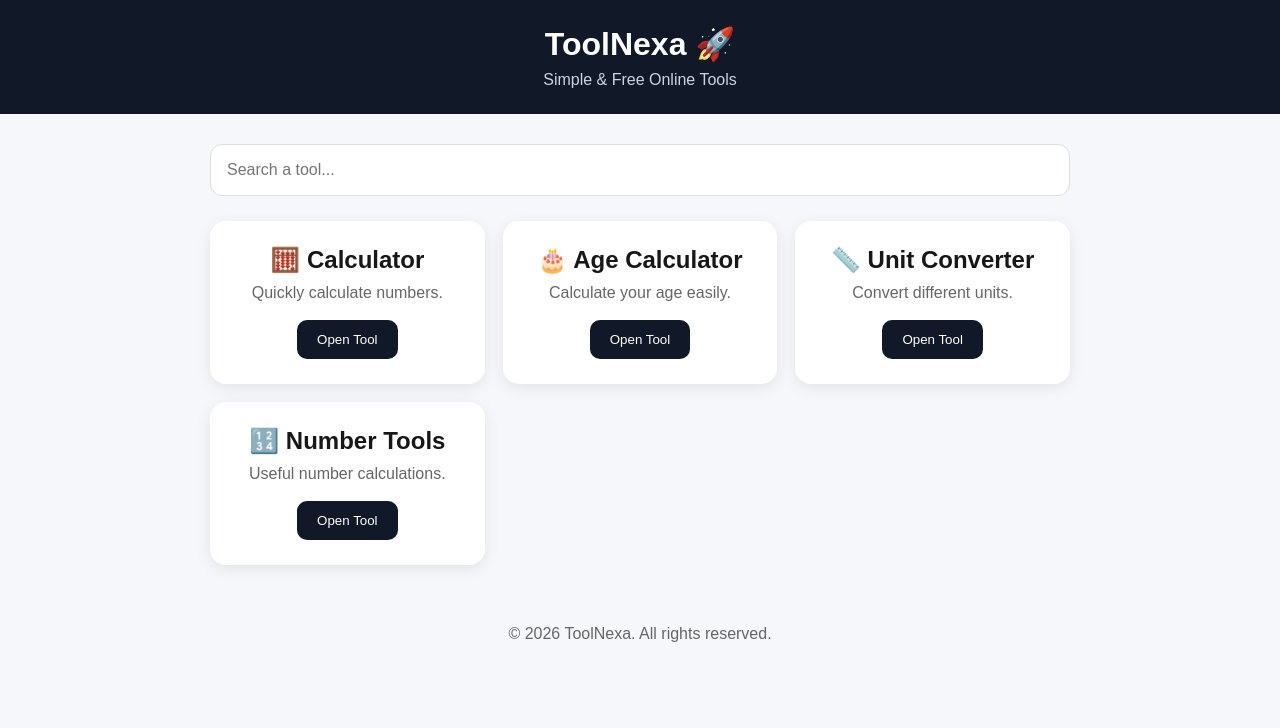
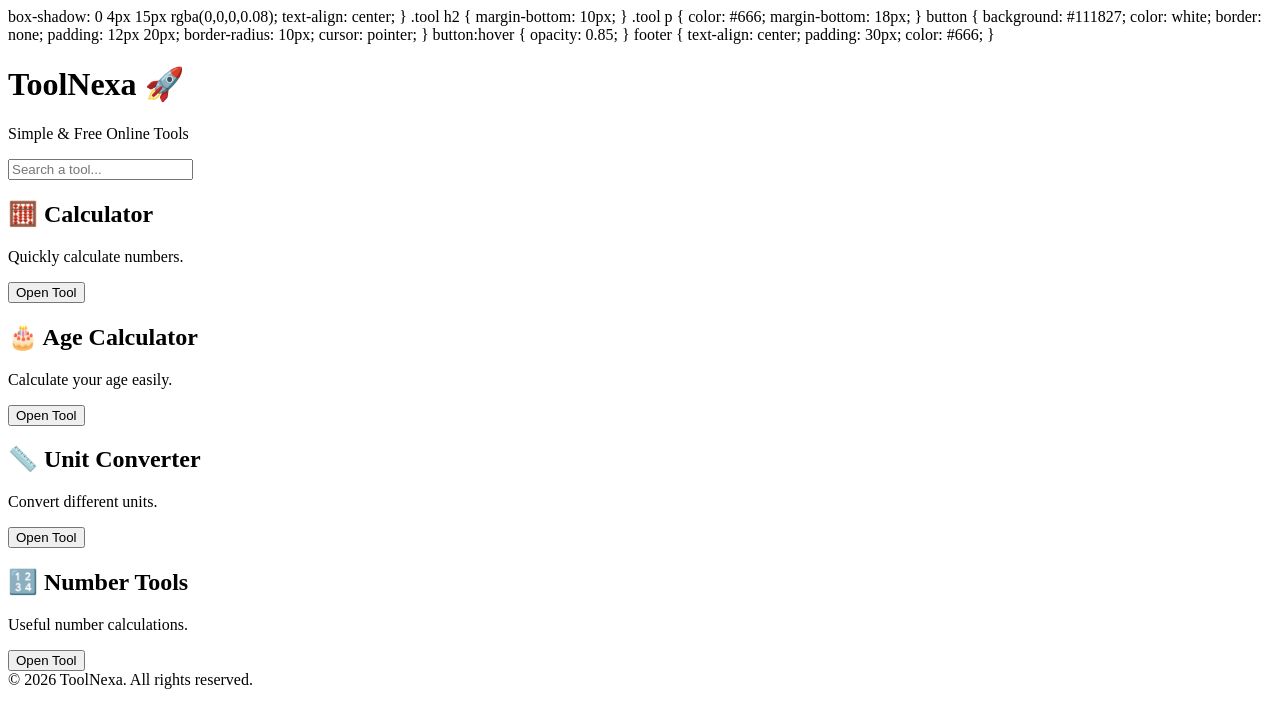
Before and after one commit to allhacker7thala-coder/toolnexa, a plain HTML site: page index.html in a window 1280 px wide. Drawn offline with Linux system fonts and the light colour scheme.

Commit message:
Update index.html

```diff
--- a/index.html
+++ b/index.html
@@ -1,64 +1,4 @@
-<!DOCTYPE html>
-<html lang="en">
-<head>
-<meta charset="UTF-8">
-<meta name="viewport" content="width=device-width, initial-scale=1.0">
-<title>ToolNexa - Free Online Tools</title>
 
-<style>
-* {
-  box-sizing: border-box;
-  margin: 0;
-  padding: 0;
-  font-family: Arial, sans-serif;
-}
-
-body {
-  background: #f5f7fb;
-  color: #171717;
-}
-
-header {
-  background: #111827;
-  color: white;
-  padding: 25px 20px;
-  text-align: center;
-}
-
-header h1 {
-  font-size: 32px;
-}
-
-header p {
-  margin-top: 8px;
-  color: #cbd5e1;
-}
-
-.container {
-  max-width: 900px;
-  margin: auto;
-  padding: 30px 20px;
-}
-
-.search {
-  width: 100%;
-  padding: 16px;
-  border: 1px solid #ddd;
-  border-radius: 12px;
-  font-size: 16px;
-  margin-bottom: 25px;
-}
-
-.tools {
-  display: grid;
-  grid-template-columns: repeat(auto-fit, minmax(220px, 1fr));
-  gap: 18px;
-}
-
-.tool {
-  background: white;
-  padding: 25px;
-  border-radius: 16px;
   box-shadow: 0 4px 15px rgba(0,0,0,0.08);
   text-align: center;
 }
```
